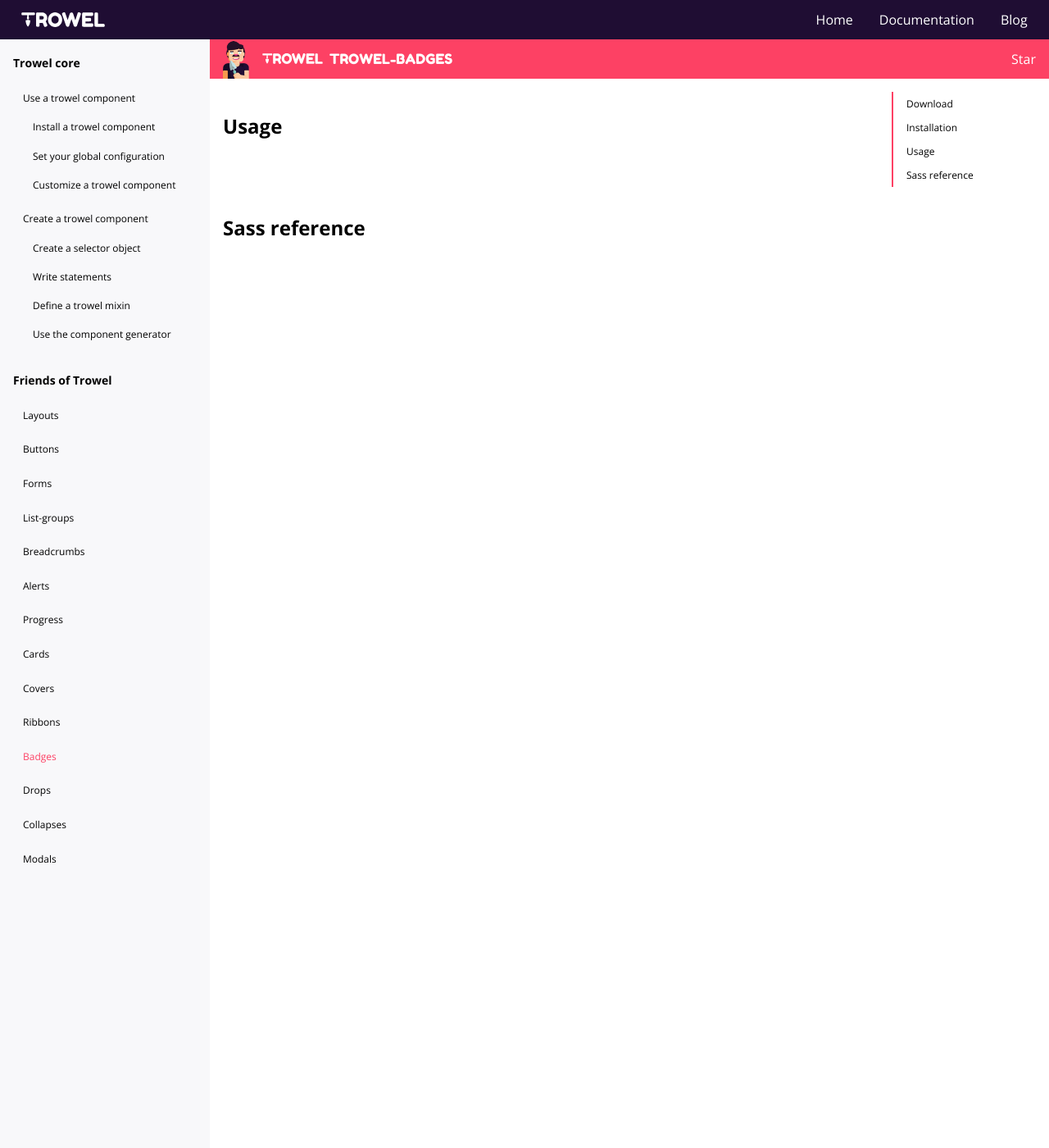
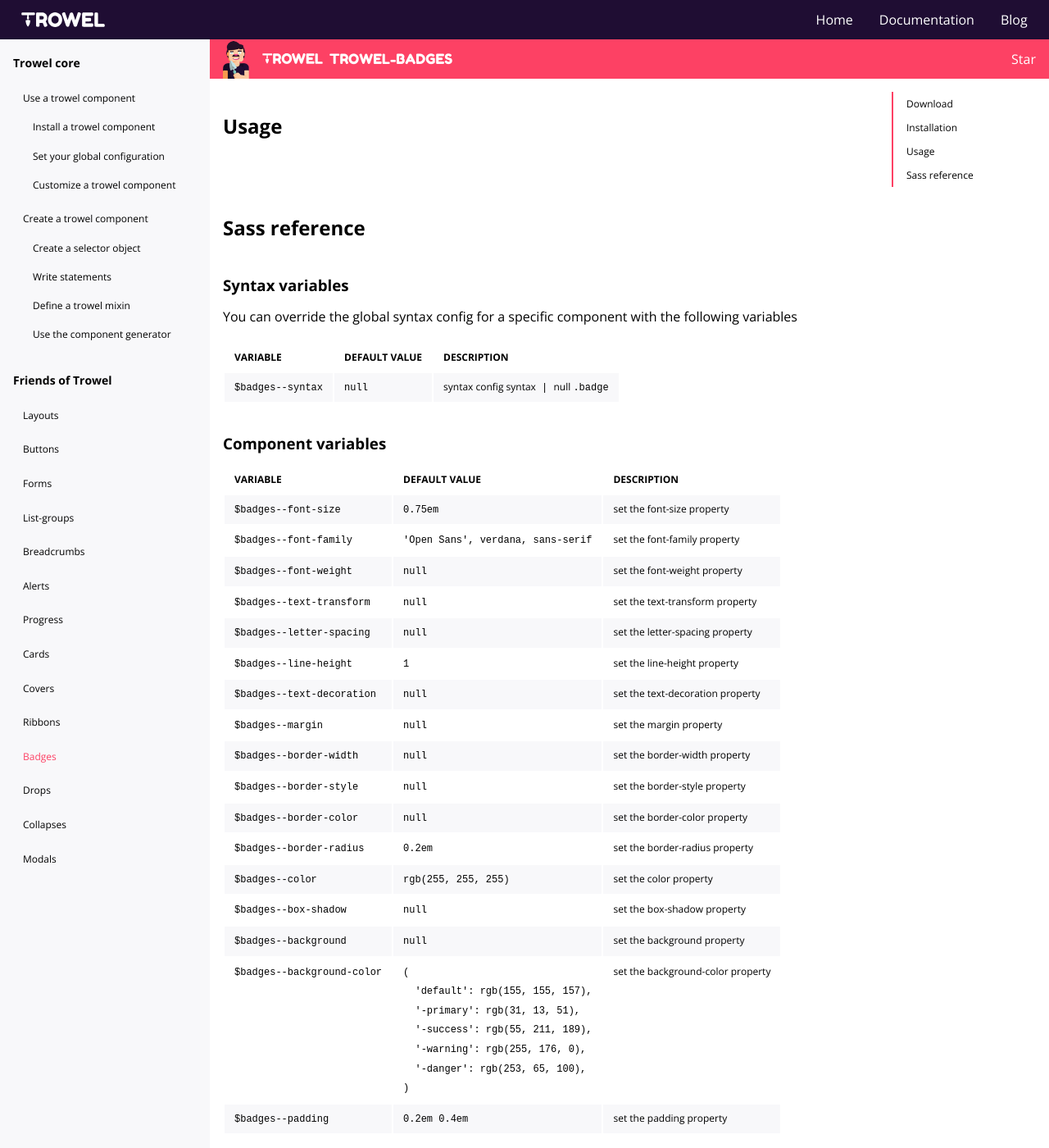
Before and after one commit to Trowel/trowel.github.io, a Jekyll site: the page built from pages/documentation/friends-of-trowel/badges.md, in a window 1280 px wide and 1400 px high, scrolled down 1053 px. Shown: the whole window at 82% size. Built offline with Jekyll 4.4.1, drawn with Linux system fonts in a browser that asks for light colours.

Commit message:
badges sass reference

```diff
--- a/pages/documentation/friends-of-trowel/badges.md
+++ b/pages/documentation/friends-of-trowel/badges.md
@@ -40,3 +40,31 @@ The main scss file to include to your main `.scss` file is located at the `./src
 ## Usage
 
 ## Sass reference
+
+### Syntax variables
+
+You can override the global syntax config for a specific component with the following variables
+
+{% include doc/scss-reference-thead.md %}
+| `$badges--syntax` | `null` | syntax config syntax` | `null `.badge` |
+
+### Component variables
+
+{% include doc/scss-reference-thead.md %}
+| `$badges--font-size` | `0.75em` | set the font-size property |
+| `$badges--font-family` | `{{ page.trwl_theme.font_family }}` | set the font-family property |
+| `$badges--font-weight` | `null` | set the font-weight property |
+| `$badges--text-transform` | `null` | set the text-transform property |
+| `$badges--letter-spacing` | `null` | set the letter-spacing property |
+| `$badges--line-height` | `1` | set the line-height property |
+| `$badges--text-decoration` | `null` | set the text-decoration property |
+| `$badges--margin` | `null` | set the margin property |
+| `$badges--border-width` | `null` | set the border-width property |
+| `$badges--border-style` | `null` | set the border-style property |
+| `$badges--border-color` | `null` | set the border-color property |
+| `$badges--border-radius` | `{{ page.trwl_theme.border_radius }}` | set the border-radius property |
+| `$badges--color` | `rgb(255, 255, 255)` | set the color property |
+| `$badges--box-shadow` | `null` | set the box-shadow property |
+| `$badges--background` | `null` | set the background property |
+| `$badges--background-color` | <code>(<br>&nbsp;&nbsp;'default':&nbsp;{{ page.trwl_theme.colors.gray_darker }},<br>&nbsp;&nbsp;'-primary':&nbsp;{{ page.trwl_theme.colors.primary }},<br>&nbsp;&nbsp;'-success':&nbsp;{{ page.trwl_theme.colors.success }},<br>&nbsp;&nbsp;'-warning':&nbsp;{{ page.trwl_theme.colors.warning }},<br>&nbsp;&nbsp;'-danger':&nbsp;{{ page.trwl_theme.colors.danger }},<br>)</code> | set the background-color property |
+| `$badges--padding` | `0.2em 0.4em` | set the padding property |
```
